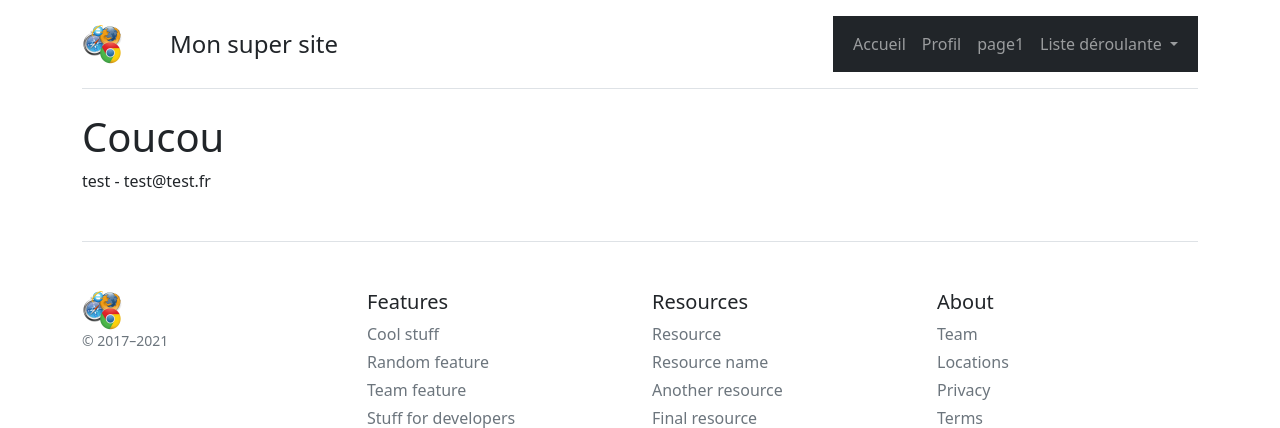
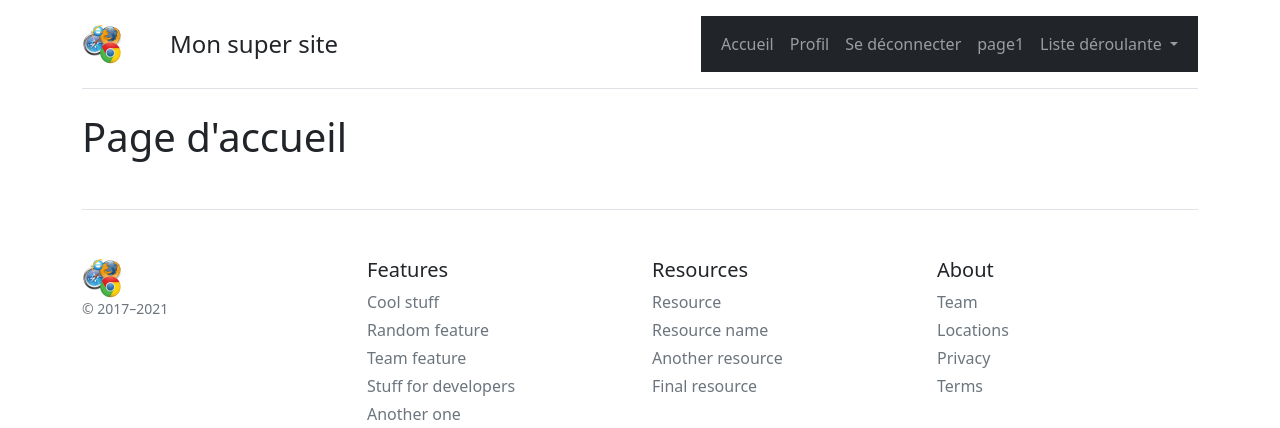
Before and after one commit to EmmanuelBlanchard/Realisez-une-gestion-de-compte-utilisateur-compl-te-en-PHP-MVC-CRUD, a PHP site: page /index.php in a window 1280 px wide. Shown: the top 428 px of the page. Run offline with PHP 8.4, Linux system fonts and the light colour scheme; the visitor is signed in with stand-in values (Sample User, id 1); data comes from the database, SQL or seed files in the repository.

Commit message:
Les étapes : E8-Deconnexion

```diff
--- a/coursGestionCompteUtilisateur/controllers/Utilisateur/Utilisateur.controller.php
+++ b/coursGestionCompteUtilisateur/controllers/Utilisateur/Utilisateur.controller.php
@@ -42,6 +42,12 @@ class UtilisateurController extends MainController {
         $this->genererPage($data_page);
     }
 
+    public function deconnexion() {
+        Toolbox::ajouterMessageAlerte("La deconnexion est effectuée",Toolbox::COULEUR_VERTE);
+        unset($_SESSION['profil']);
+        header("Location: ".URL."accueil");
+    }
+
     public function pageErreur($message){
         parent::pageErreur($message);
     }
--- a/coursGestionCompteUtilisateur/controllers/Visiteur/Visiteur.controller.php
+++ b/coursGestionCompteUtilisateur/controllers/Visiteur/Visiteur.controller.php
@@ -16,12 +16,9 @@ class VisiteurController extends MainController {
         // Toolbox::ajouterMessageAlerte("test2", Toolbox::COULEUR_ORANGE);
         // Toolbox::ajouterMessageAlerte("test3", Toolbox::COULEUR_ROUGE);
 
-        $utilisateurs = $this->visiteurManager->getUtilisateurs();
-
         $data_page = [
             "page_description" => "Description de la page d'accueil",
             "page_title" => "Titre de la page d'accueil",
-            "utilisateurs" => $utilisateurs,
             "view" => "views/Visiteur/accueil.view.php",
             "template" => "views/common/template.php"
         ];
--- a/coursGestionCompteUtilisateur/index.php
+++ b/coursGestionCompteUtilisateur/index.php
@@ -36,8 +36,9 @@ try {
         break;
         case "compte" :
             switch($url[1]){
-                case "profil":
-                    $utilisateurController->profil();
+                case "profil": $utilisateurController->profil();
+                break;
+                case "deconnexion" : $utilisateurController->deconnexion();
                 break;
                 default : throw new Exception("La page n'existe pas");
             }
--- a/coursGestionCompteUtilisateur/views/Visiteur/accueil.view.php
+++ b/coursGestionCompteUtilisateur/views/Visiteur/accueil.view.php
@@ -1,4 +1 @@
-<h1>Coucou</h1>
-<?php foreach ($utilisateurs as $utilisateur) {
-   echo $utilisateur['login']. " - " . $utilisateur["mail"];
-} ?>
+<h1>Page d'accueil</h1>
--- a/coursGestionCompteUtilisateur/views/common/menu.php
+++ b/coursGestionCompteUtilisateur/views/common/menu.php
@@ -15,6 +15,9 @@
         <?php else : ?>
           <li class="nav-item">
             <a class="nav-link" aria-current="page" href="<?= URL; ?>compte/profil">Profil</a>
+          </li>
+          <li class="nav-item">
+            <a class="nav-link" aria-current="page" href="<?= URL; ?>compte/deconnexion">Se déconnecter</a>
           </li>
         <?php endif; ?>
         <li class="nav-item">
```
